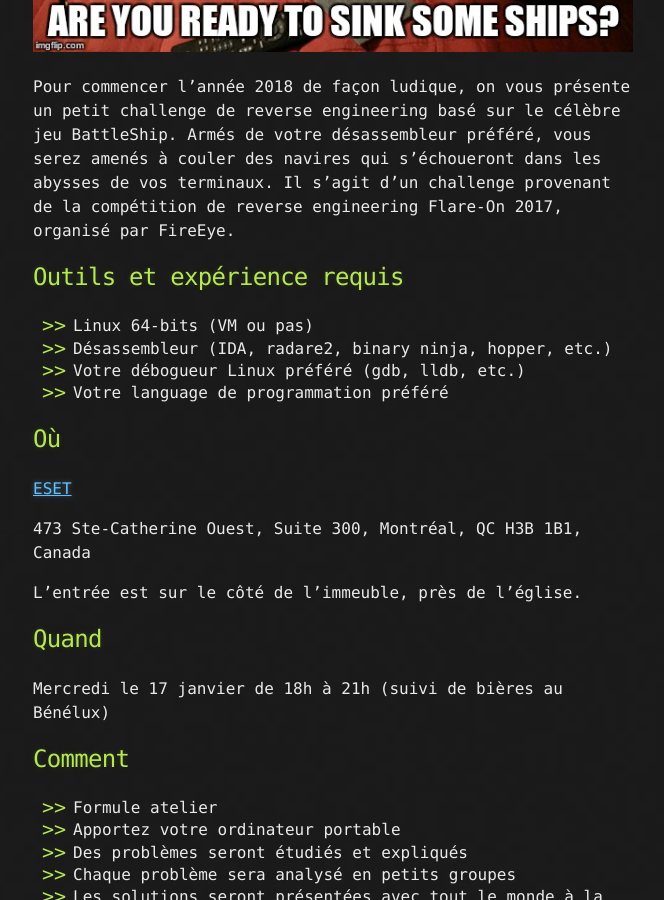
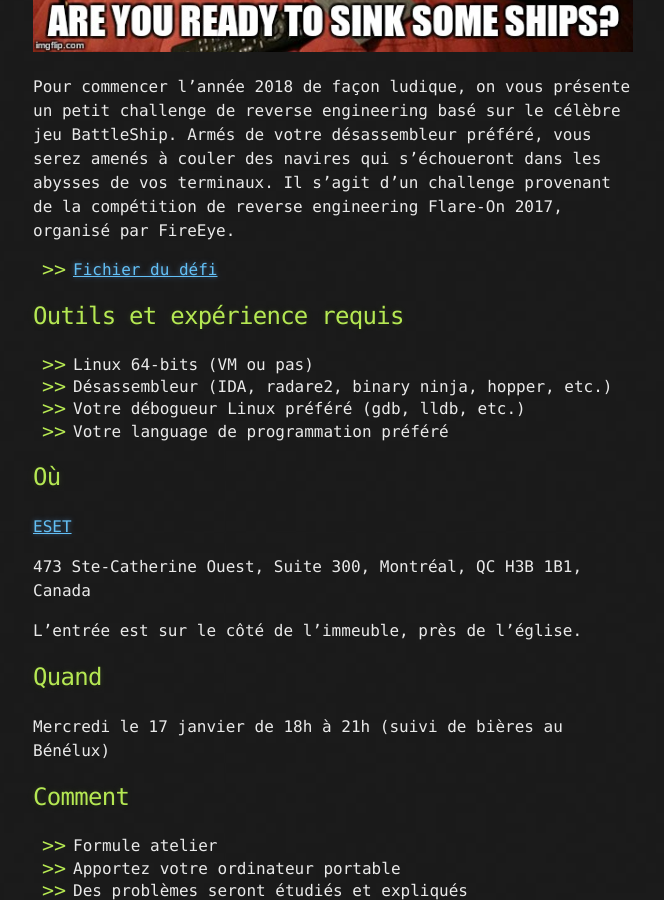
Before and after one commit to montrehack/montrehack.github.com, a Jekyll site: the page built from _posts/2018-01-17-battleship-reverse.md, in a window 1280 px wide and 900 px high, scrolled down 1064 px. Shown: the whole window, without its empty margins (307-971 px from the left). Built offline with Jekyll 4.4.1, drawn with Linux system fonts in a browser that asks for light colours; comment, search, counter and statistics services are not loaded.

Commit message:
Added link to today's challenge

```diff
--- a/_posts/2018-01-17-battleship-reverse.md
+++ b/_posts/2018-01-17-battleship-reverse.md
@@ -20,6 +20,8 @@ votre désassembleur préféré, vous serez amenés à couler des navires qui
 s'échoueront dans les abysses de vos terminaux. Il s'agit d'un challenge
 provenant de la compétition de reverse engineering Flare-On 2017, organisé par
 FireEye.
+
+- [Fichier du défi](https://github.com/montrehack/challenges/tree/master/2018-01-17)
 
 ## Outils et expérience requis
 
```
Also changed, not shown: other parts of _posts/2018-01-17-battleship-reverse.md (+2 -0 lines).
